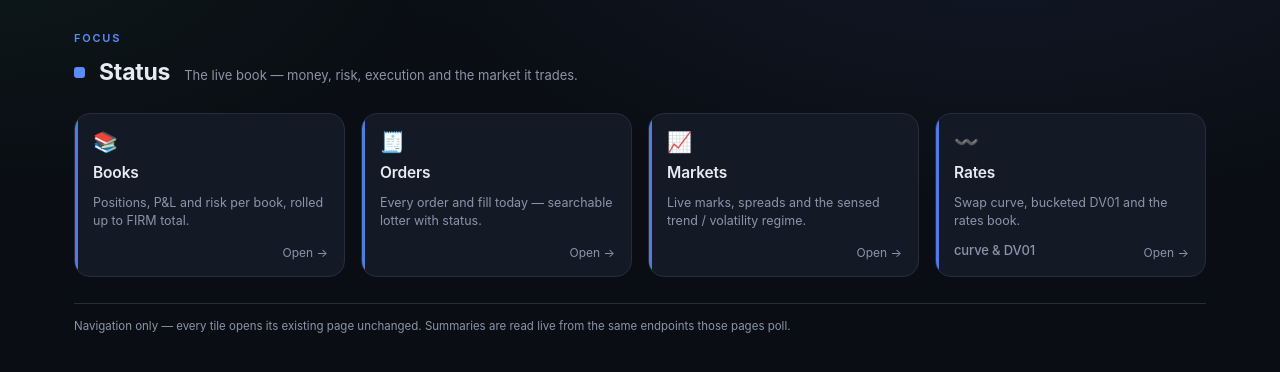
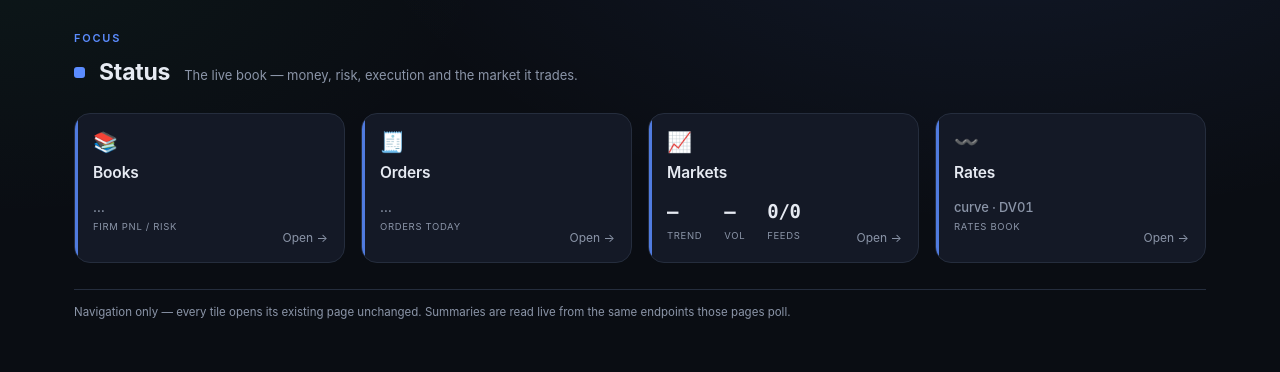
Before and after one commit to teoleg/jethro, a web app: page /hub-status.html in a window 1280 px wide. Shown: the part 57-429 px from the top of the page. Run offline with its HTML, style and script files only (its server is not run), Linux system fonts and the light colour scheme; data that the repository does not hold is empty.

Commit message:
feat(ui): stat-forward hub tiles — lead with live numbers, not prose (ADR-0133)
Owner: "show some stats not a text." Replaced each tile's description paragraph
with a compact row of live stats read from the same endpoints:
  - Books: Firm PnL / Gross / Net (/api/risk)
  - Orders: orders today (/api/orders/day)
  - Markets: trend / vol regime / feeds live (/api/market/regime + /api/feeds)
  - Rates: firm DV01 / swaps (/api/dv01 + /api/swaps/book)
  - Strategy: live actions; Signals: fused targets + live/shadow mode
  - Discovery: candidates; Sources: source count; Social: theses raised
  - Improve: cycles + last scored PnL (/api/improve/status)
Static tooling tiles (Config/Sim/Backtest/Models/Basket) keep a short categorical
label. Values are mono/tabular with up/down colour; a failed fetch leaves the
placeholder — still no number that can mislead. CSS: .stats row of .s(sv+sl).

Co-Authored-By: Claude Opus 4.8 <noreply@anthropic.com>
Claude-Session: https://claude.ai/code/session_01GqJXPgg8rxagZMYZTnrRqo

```diff
--- a/modules/ui-gateway/src/main/resources/static/hub-status.html
+++ b/modules/ui-gateway/src/main/resources/static/hub-status.html
@@ -29,23 +29,19 @@
   <div class="grid">
     <a class="tile" href="/books.html" data-summary="risk">
       <span class="icon">📚</span><h2>Books</h2>
-      <div class="desc">Positions, P&amp;L and risk per book, rolled up to FIRM total.</div>
-      <div class="metric"></div><span class="go">Open →</span>
+      <div class="stats"><span class="s"><span class="sv mut">…</span><span class="sl">firm pnl / risk</span></span></div><span class="go">Open →</span>
     </a>
     <a class="tile" href="/orders.html" data-summary="orders">
       <span class="icon">🧾</span><h2>Orders</h2>
-      <div class="desc">Every order and fill today — searchable lotter with status.</div>
-      <div class="metric"></div><span class="go">Open →</span>
+      <div class="stats"><span class="s"><span class="sv mut">…</span><span class="sl">orders today</span></span></div><span class="go">Open →</span>
     </a>
     <a class="tile" href="/markets.html" data-summary="regime">
       <span class="icon">📈</span><h2>Markets</h2>
-      <div class="desc">Live marks, spreads and the sensed trend / volatility regime.</div>
-      <div class="metric"></div><span class="go">Open →</span>
+      <div class="stats"><span class="s"><span class="sv mut">…</span><span class="sl">trend / vol / feeds</span></span></div><span class="go">Open →</span>
     </a>
-    <a class="tile" href="/rates.html">
+    <a class="tile" href="/rates.html" data-summary="rates">
       <span class="icon">〰️</span><h2>Rates</h2>
-      <div class="desc">Swap curve, bucketed DV01 and the rates book.</div>
-      <div class="metric"><span class="v mut">curve &amp; DV01</span></div><span class="go">Open →</span>
+      <div class="stats"><span class="s"><span class="sv mut">…</span><span class="sl">dv01 / swaps</span></span></div><span class="go">Open →</span>
     </a>
   </div>
 
--- a/modules/ui-gateway/src/main/resources/static/hub.css
+++ b/modules/ui-gateway/src/main/resources/static/hub.css
@@ -46,11 +46,13 @@ main { max-width:1180px; margin:0 auto; padding:30px 24px 56px; }
 a.tile:hover { transform:translateY(-3px); border-color:var(--accent, var(--brand)); box-shadow:0 10px 30px rgba(0,0,0,.34); }
 .tile .icon { font-size:20px; line-height:1; }
 .tile h2 { font-size:15.5px; font-weight:640; letter-spacing:-.01em; }
-.tile .desc { color:var(--dim); font-size:12.5px; line-height:1.5; flex:1; }
-.tile .metric { display:flex; align-items:baseline; gap:8px; min-height:20px; }
-.tile .metric .v { font-size:16px; font-weight:650; letter-spacing:-.01em; }
-.tile .metric .u { font-size:11px; color:var(--dim); text-transform:uppercase; letter-spacing:.06em; }
-.tile .metric .v.mut { color:var(--dim); font-weight:500; font-size:13px; }
+/* stat-forward body: lead with numbers, not prose */
+.tile .stats { display:flex; flex-wrap:wrap; gap:14px 22px; align-content:flex-start; flex:1; margin-top:3px; }
+.tile .s { display:flex; flex-direction:column; gap:3px; }
+.tile .s .sv { font-size:19px; font-weight:660; letter-spacing:-.012em; font-variant-numeric:tabular-nums;
+  font-family:"SF Mono", ui-monospace, "JetBrains Mono", Menlo, monospace; }
+.tile .s .sv.mut { color:var(--dim); font-weight:500; font-size:13px; font-family:inherit; }
+.tile .s .sl { font-size:9.5px; text-transform:uppercase; letter-spacing:.07em; color:var(--dim); }
 .tile .go { position:absolute; right:16px; bottom:14px; color:var(--dim); font-size:12px; transition:.14s; }
 a.tile:hover .go { color:var(--accent, var(--brand)); transform:translateX(2px); }
 .up { color:var(--up); } .down { color:var(--down); } .flat { color:var(--txt); }
--- a/modules/ui-gateway/src/main/resources/static/hub.js
+++ b/modules/ui-gateway/src/main/resources/static/hub.js
@@ -1,62 +1,99 @@
-/* Focus-hub tile summaries (ADR-0133). Each tile with a data-summary key gets ONE live headline pulled
+/* Focus-hub tile stats (ADR-0133). Each tile with a data-summary key gets a small row of live stats pulled
    from the SAME REST endpoints the existing pages poll — read-only, best-effort. A failed/empty fetch
-   leaves the tile's static description in place; a hub is navigation, never a place a number can mislead. */
+   leaves whatever the tile already showed; a hub is navigation, never a place a number can mislead. */
 (function () {
   "use strict";
 
   function money(n) {
+    n = Number(n);
     if (n == null || !isFinite(n)) return null;
     var a = Math.abs(n), s = n < 0 ? "-" : "";
     if (a >= 1e6) return s + "$" + (a / 1e6).toFixed(2) + "M";
     if (a >= 1e3) return s + "$" + (a / 1e3).toFixed(1) + "k";
     return s + "$" + a.toFixed(0);
   }
+  function cls(n) { n = Number(n); return n > 0 ? "up" : (n < 0 ? "down" : "flat"); }
+  function pick() { for (var i = 0; i < arguments.length; i++) { var v = arguments[i];
+    if (v !== undefined && v !== null && v !== "") return v; } return null; }
   function j(url) { return fetch(url, { cache: "no-store" }).then(function (r) {
     if (!r.ok) throw new Error(r.status); return r.json(); }); }
 
-  // key -> async () -> { v, u, cls } | null   (v=value text, u=unit label, cls=up/down/flat)
+  // key -> async () -> [ {v, l, cls?} , ... ]   (v=value text, l=label)
   var LOADERS = {
     risk: function () { return j("/api/risk").then(function (r) {
-      var t = typeof r.total === "object" && r.total ? (r.total.pnl != null ? r.total.pnl : r.total.total) : r.total;
-      var m = money(Number(t));
-      return m == null ? null : { v: m, u: "firm PnL", cls: Number(t) > 0 ? "up" : (Number(t) < 0 ? "down" : "flat") };
-    }); },
+      var t = r.total, tot = (t && typeof t === "object") ? pick(t.pnl, t.total, t.value) : t;
+      var gross = pick(r.gross, r.grossExposure, t && t.gross);
+      var net = pick(r.net, r.netExposure, t && t.net);
+      var out = [{ v: money(tot), l: "Firm PnL", cls: cls(tot) }];
+      if (gross != null) out.push({ v: money(gross), l: "Gross" });
+      if (net != null) out.push({ v: money(net), l: "Net" });
+      return out; }); },
     orders: function () { return j("/api/orders/day?page=0&size=1").then(function (r) {
-      return r.total == null ? null : { v: String(r.total), u: "orders today" }; }); },
-    regime: function () { return j("/api/market/regime").then(function (r) {
-      var t = (r.trend || "—"), g = (r.regime || "—");
-      return { v: t.toLowerCase(), u: g.toLowerCase(), cls: (t === "TREND" || g === "CALM") ? "up" : "flat" }; }); },
-    strategy: function () { return j("/api/strategy/actions").then(function (a) {
-      var n = Array.isArray(a) ? a.length : (a && a.actions ? a.actions.length : null);
-      return n == null ? null : { v: String(n), u: "live actions" }; }); },
-    fusion: function () { return j("/api/fusion/targets").then(function (b) {
-      var n = (b.targets || []).length;
-      return { v: String(n), u: b.routing ? "targets · live" : "targets · shadow", cls: b.routing ? "up" : "flat" }; }); },
-    hypotheses: function () { return j("/api/hypotheses").then(function (a) {
-      var n = Array.isArray(a) ? a.length : null;
-      return n == null ? null : { v: String(n), u: "hypotheses" }; }); },
-    feeds: function () { return j("/api/feeds").then(function (f) {
+      return [{ v: r.total != null ? String(r.total) : null, l: "Orders today" }]; }); },
+    regime: function () { return Promise.all([
+      j("/api/market/regime").catch(function () { return {}; }),
+      j("/api/feeds").catch(function () { return []; })]).then(function (a) {
+      var m = a[0], f = a[1];
       var arr = Array.isArray(f) ? f : (f && f.feeds) || [];
       var on = arr.filter(function (x) { var s = (x.state || x.status || "").toString().toUpperCase();
         return s.indexOf("CONNECT") >= 0 || s === "LIVE" || s === "UP" || x.connected === true; }).length;
-      return { v: on + "/" + arr.length, u: "feeds live", cls: on > 0 ? "up" : "flat" }; }); },
+      var t = (m.trend || "—"), g = (m.regime || "—");
+      return [{ v: t.toLowerCase(), l: "Trend", cls: t === "TREND" ? "up" : "flat" },
+              { v: g.toLowerCase(), l: "Vol", cls: g === "CALM" ? "up" : (g === "ELEVATED" ? "down" : "flat") },
+              { v: on + "/" + arr.length, l: "Feeds", cls: on > 0 ? "up" : "flat" }]; }); },
+    rates: function () { return Promise.all([
+      j("/api/dv01").catch(function () { return null; }),
+      j("/api/swaps/book").catch(function () { return null; })]).then(function (a) {
+      var d = a[0], b = a[1], out = [];
+      var dv = d && pick(d.firm, d.total, d.dv01, d.firmDv01);
+      if (dv != null) out.push({ v: money(dv), l: "Firm DV01" });
+      var n = b && (Array.isArray(b) ? b.length : (b.swaps ? b.swaps.length : pick(b.count, b.total)));
+      if (n != null) out.push({ v: String(n), l: "Swaps" });
+      return out.length ? out : [{ v: "curve · DV01", l: "Rates book", mut: true }]; }); },
+    strategy: function () { return j("/api/strategy/actions").then(function (a) {
+      var n = Array.isArray(a) ? a.length : (a && a.actions ? a.actions.length : null);
+      return [{ v: n != null ? String(n) : null, l: "Live actions" }]; }); },
+    fusion: function () { return j("/api/fusion/targets").then(function (b) {
+      var n = (b.targets || []).length;
+      return [{ v: String(n), l: "Targets" },
+              { v: b.routing ? "live" : "shadow", l: "Mode", cls: b.routing ? "up" : "flat" }]; }); },
+    hypotheses: function () { return j("/api/hypotheses").then(function (a) {
+      var n = Array.isArray(a) ? a.length : null;
+      return [{ v: n != null ? String(n) : null, l: "Theses" }]; }); },
+    sources: function () { return j("/api/social").then(function (s) {
+      var arr = Array.isArray(s) ? s : (s && (s.sources || s.channels)) || [];
+      return [{ v: String(arr.length), l: "Sources" }]; }); },
+    discovery: function () { return Promise.all([
+      j("/api/universe/proposals").catch(function () { return null; }),
+      j("/api/discovery").catch(function () { return null; })]).then(function (a) {
+      var p = a[0], d = a[1];
+      var n = (p && (Array.isArray(p) ? p.length : (p.proposals ? p.proposals.length : pick(p.count, p.total))));
+      if (n == null && d) n = Array.isArray(d) ? d.length : pick(d.count, d.total);
+      return [{ v: n != null ? String(n) : "—", l: "Candidates" }]; }); },
     improve: function () { return j("/api/improve/status").then(function (a) {
-      var n = Array.isArray(a) ? a.length : null;
-      return n == null ? null : { v: String(n), u: "scored cycles" }; }); }
+      var arr = Array.isArray(a) ? a : (a && a.runs) || [];
+      var last = arr[0] || {};
+      var out = [{ v: String(arr.length), l: "Cycles" }];
+      if (last.total_pnl != null) out.push({ v: money(last.total_pnl), l: "Last PnL", cls: cls(last.total_pnl) });
+      return out; }); }
   };
 
-  function paint(el, r) {
-    if (!r || r.v == null) return;
-    el.innerHTML = '<span class="v ' + (r.cls || "") + '">' + r.v + '</span>' +
-      (r.u ? '<span class="u">' + r.u + '</span>' : "");
+  function render(stats) {
+    return stats.filter(function (s) { return s && s.v != null; }).map(function (s) {
+      return '<span class="s"><span class="sv ' + (s.mut ? "mut " : "") + (s.cls || "") + '">' +
+        s.v + '</span><span class="sl">' + s.l + '</span></span>';
+    }).join("");
   }
 
   function refresh() {
     document.querySelectorAll("[data-summary]").forEach(function (tile) {
       var key = tile.getAttribute("data-summary");
-      var slot = tile.querySelector(".metric");
+      var slot = tile.querySelector(".stats");
       if (!LOADERS[key] || !slot) return;
-      LOADERS[key]().then(function (r) { paint(slot, r); }).catch(function () { /* keep static desc */ });
+      LOADERS[key]().then(function (stats) {
+        var html = render(stats);
+        if (html) slot.innerHTML = html;
+      }).catch(function () { /* keep whatever is shown */ });
     });
   }
 
```
Also changed, not shown: modules/ui-gateway/src/main/resources/static/hub-discovery.html (+5 -8 lines), modules/ui-gateway/src/main/resources/static/hub-ops.html (+5 -10 lines), modules/ui-gateway/src/main/resources/static/hub-strategy.html (+4 -8 lines).
